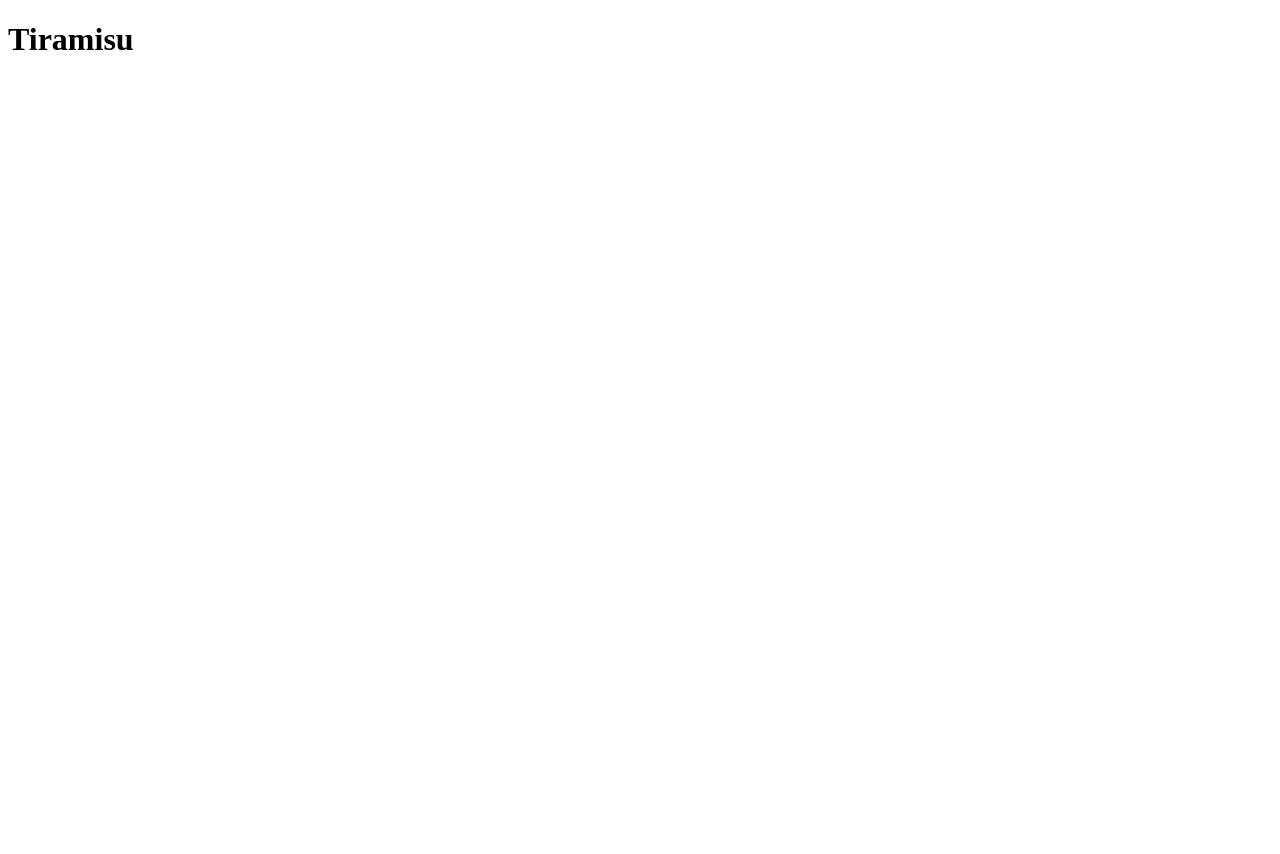
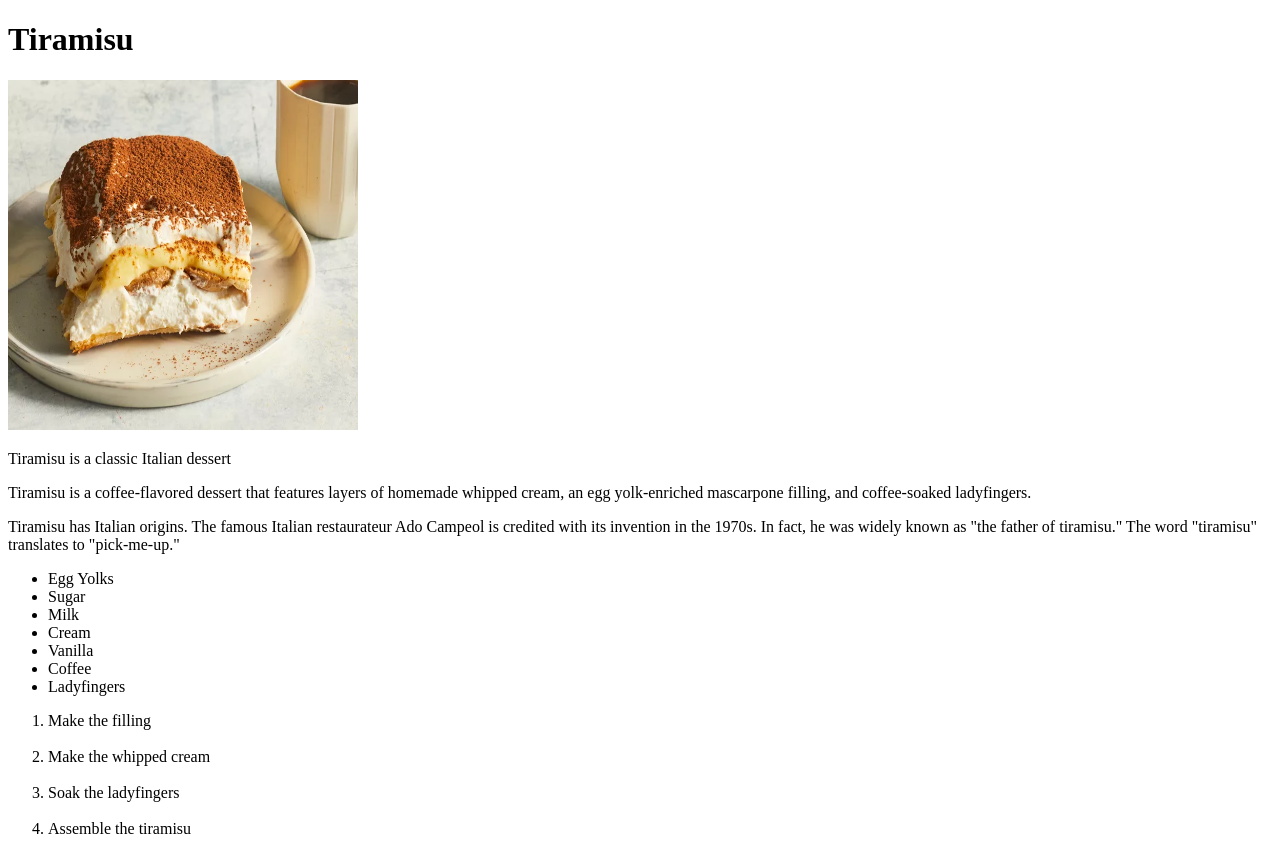
Before and after one commit to Azure-san/odin-recipes, a plain HTML site: page recipes/tiramisu.html in a window 1280 px wide. Before the commit the page ends 800 px from the top, so only its background shows below. Drawn offline with Linux system fonts and the light colour scheme.

Commit message:
The Tiramisu recipe page is completed
This commit is the initial part of the recipes

```diff
--- a/recipes/tiramisu.html
+++ b/recipes/tiramisu.html
@@ -7,5 +7,34 @@
 </head>
 <body>
     <h1>Tiramisu</h1>
+
+    <img src="images/tiramisu.webp" alt="Tiramisu image" height="350" width="350">
+    <p>Tiramisu is a classic Italian dessert</p>
+
+    <p>Tiramisu is a coffee-flavored dessert that features layers of homemade whipped cream, an egg yolk-enriched mascarpone filling, and coffee-soaked ladyfingers.
+    </p>
+
+    <p>Tiramisu has Italian origins. The famous Italian restaurateur Ado Campeol is credited with its invention in the 1970s. In fact, he was widely known as "the father of tiramisu." The word "tiramisu" translates to "pick-me-up."
+    </p>
+
+    <ul>
+        <li>Egg Yolks</li>
+        <li>Sugar</li>
+        <li>Milk</li>
+        <li>Cream</li>
+        <li>Vanilla</li>
+        <li>Coffee</li>
+        <li>Ladyfingers</li>
+    </ul>
+
+    <ol>
+        <li>Make the filling</li>
+        <br>
+        <li>Make the whipped cream</li>
+        <br>
+        <li>Soak the ladyfingers</li>
+        <br>
+        <li>Assemble the tiramisu</li>
+    </ol>
 </body>
 </html>
```
Also changed, not shown: recipes/images/tiramisu.webp (added).
